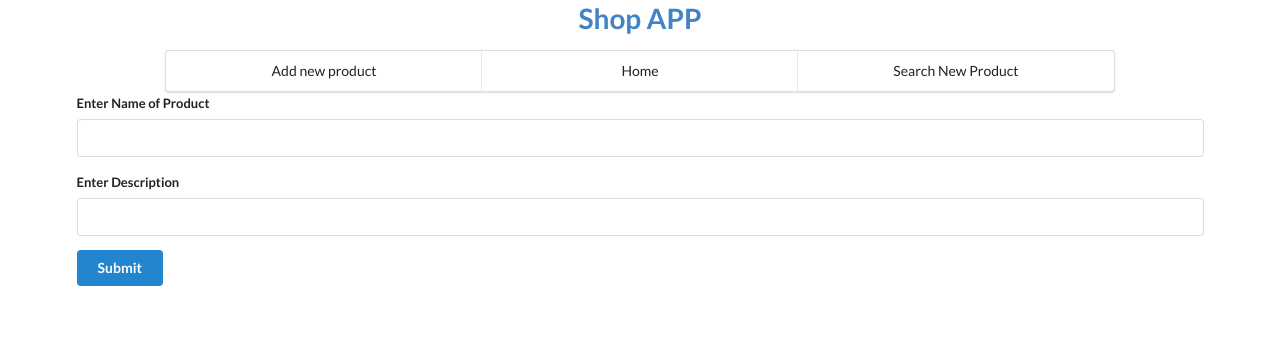
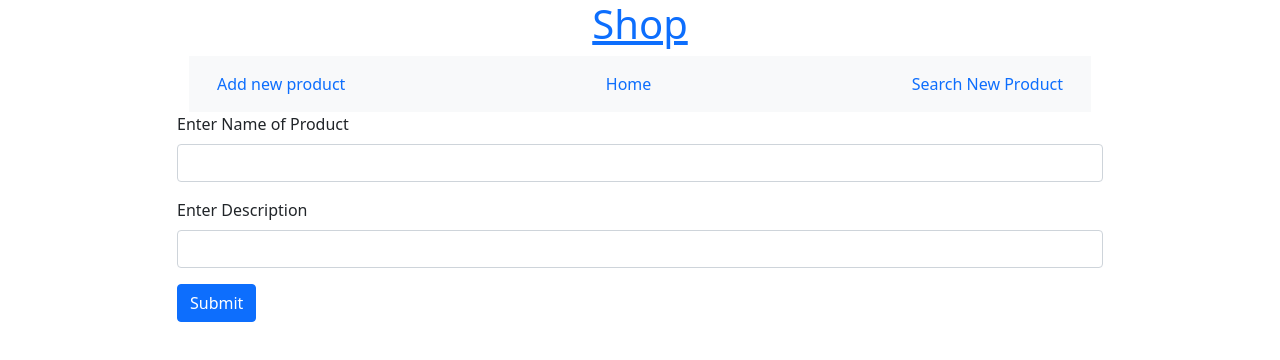
Before and after one commit to Heneros/shop-app, a React (Create React App) app in the folder shop-app/: page /product/addnew in a window 1280 px wide. Shown: the top 360 px of the page. Built offline with nearby package versions, Linux system fonts and the light colour scheme.

Commit message:
added bootstrap 5

```diff
--- a/shop-app/public/index.html
+++ b/shop-app/public/index.html
@@ -24,7 +24,9 @@
       work correctly both with client-side routing and a non-root public URL.
       Learn how to configure a non-root public URL by running `npm run build`.
     -->
-    <link rel="stylesheet" href="https://cdnjs.cloudflare.com/ajax/libs/semantic-ui/2.4.1/semantic.min.css">
+
+    <link href="https://cdn.jsdelivr.net/npm/bootstrap@5.0.2/dist/css/bootstrap.min.css" rel="stylesheet" integrity="sha384-EVSTQN3/azprG1Anm3QDgpJLIm9Nao0Yz1ztcQTwFspd3yD65VohhpuuCOmLASjC" crossorigin="anonymous">
+
     <title>React App</title>
   </head>
   <body>
@@ -40,5 +42,6 @@
       To begin the development, run `npm start` or `yarn start`.
       To create a production bundle, use `npm run build` or `yarn build`.
     -->
+    <script src="https://cdn.jsdelivr.net/npm/bootstrap@5.0.2/dist/js/bootstrap.bundle.min.js" integrity="sha384-MrcW6ZMFYlzcLA8Nl+NtUVF0sA7MsXsP1UyJoMp4YLEuNSfAP+JcXn/tWtIaxVXM" crossorigin="anonymous"></script>
   </body>
 </html>
--- a/shop-app/src/components/Header.js
+++ b/shop-app/src/components/Header.js
@@ -7,20 +7,23 @@ const Header = () => {
     return(<div>
     <h1 className="logo">
       <Link to="/">
-      Shop APP
+      Shop
       </Link>
       </h1>
   <div className="container">
-  <div className="ui three item  menu">
-  <Link to="/product/addnew" className="item">
+  <div className="navbar navbar-expand-lg navbar-light bg-light">
+    <div className='container-fluid'>
+  <Link to="/product/addnew" className="nav-link">
   Add new product
   </Link>
-  <Link to="/" className="item">
+
+  <Link to="/" className="nav-link">
   Home
   </Link>
-  <Link to="/" className="item">
+  <Link to="/" className="nav-link">
    Search New Product
   </Link>
+</div>
 </div>
 </div>
 </div>);
--- a/shop-app/src/components/product/AddNewProduct.js
+++ b/shop-app/src/components/product/AddNewProduct.js
@@ -8,10 +8,10 @@ class AddNewProduct extends React.Component{
     renderError({error, touched}){
         if(touched && error){
             return (
-                <div className='ui error message'>
-                    <div className='header'>
+                <div className='text-danger'>
+
                         {error}
-                    </div>
+
 
                 </div>
 
@@ -20,10 +20,10 @@ class AddNewProduct extends React.Component{
     }
 
     renderInput = ({input, label, meta}) =>{
-    const className = `field ${meta.error && meta.touched ? 'error' : ''}`;
+    const className = `mb-3 ${meta.error && meta.touched ? '' : ''}`;
      return ( <div className={className}>
-           <label>{label}</label>
-           <input {...input} />
+           <label className="form-label">{label}</label>
+           <input required className="form-control " {...input} />
            {this.renderError(meta)}
            </div>
            );
@@ -38,11 +38,10 @@ class AddNewProduct extends React.Component{
    return(
        <form
        onSubmit={this.props.handleSubmit(this.onSubmit)}
-       className='ui form error'>
+       className=''>
            <Field name="title" component={this.renderInput} label="Enter Name of Product" />
            <Field name="description" component={this.renderInput} label="Enter Description" />
-
-           <button className='ui button primary'>Submit</button>
+           <button className='btn btn-primary'>Submit</button>
      </form>
         )
    }
--- a/shop-app/src/components/product/ProductList.js
+++ b/shop-app/src/components/product/ProductList.js
@@ -8,61 +8,65 @@ class ProductList extends React.Component{
         this.props.fetchProducts();
     }
 
-    renderAdmin(product){
-        return(
-            <div className='right floated content'>
-                <Link
-                to={`/product/edit/${product.id}`}
-                className='ui button primary'>
-                    Edit
-                </Link>
-                <button className='ui button negative'>
-                    Delete
-                </button>
-            </div>
-        )
-    }
 
      renderList(){
         return this.props.products.map(product =>{
             return (
-                <div className="item" key={product.id}>
-                     {this.renderAdmin(product)}
-                    <div className='content'>
-                     Title:     {product.title}
-                    <div className='description'>
-                      Description:   {product.description}
+                <div className="col-6 col-sm-3" key={product.id}>
+                   < div className='card  text-center'>
+                <div className='card-body'>
+                   <h2 className='card-title'> {product.title}</h2>
+                    <p className='card-text'>
+                      {product.description}
+                    </p>
+                    {this.renderAdmin(product)}
                     </div>
                     </div>
-
 
                 </div>
             )
         })
      }
 
+     renderAdmin(product){
+        return(
+            <div >
+                <Link
+                to={`/product/edit/${product.id}`}
+                className='btn btn-primary me-md-2'>
+                    Edit
+                </Link>
+                <button className='btn btn-danger'>
+                    Delete
+                </button>
+
+            </div>
+        )
+    }
      renderCreate(){
          return (
-             <div style={{textAlign: 'right'}}>
+             <div className='col-md-12 text-center'>
+
                  <Link
                  to="/product/addnew"
-                 className='ui button primary'
+                 className='btn btn-primary'
                  >
                  Create Product
                  </Link>
-             </div>
+                 </div>
+
          )
      }
 
 
     render(){
         return (
-            <div>
-       <h2>ProductList</h2>
-       <div className="ui celled list">
+        <div className='row'>
+       <h2 className='text-center'>ProductList</h2>
+
        {this.renderList()}
-       </div>
        {this.renderCreate()}
+
         </div>
         )
     }
```
